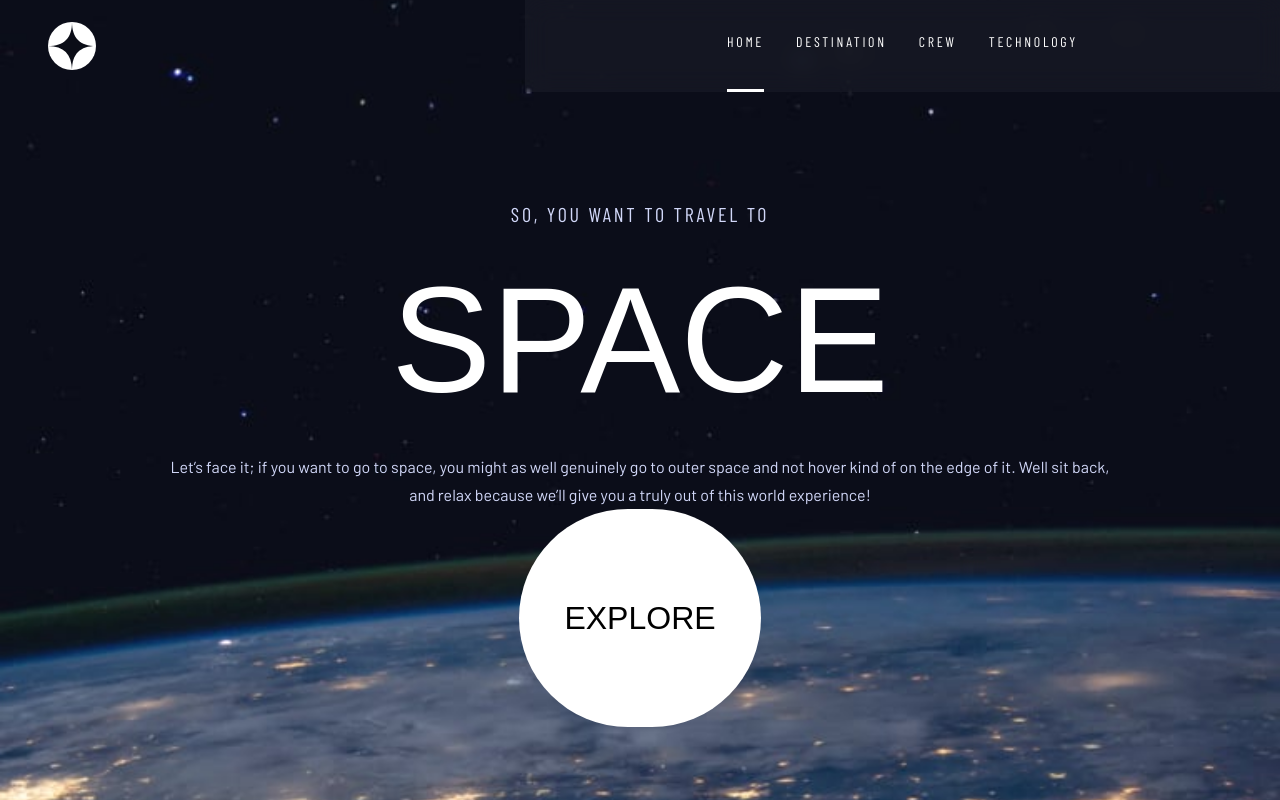
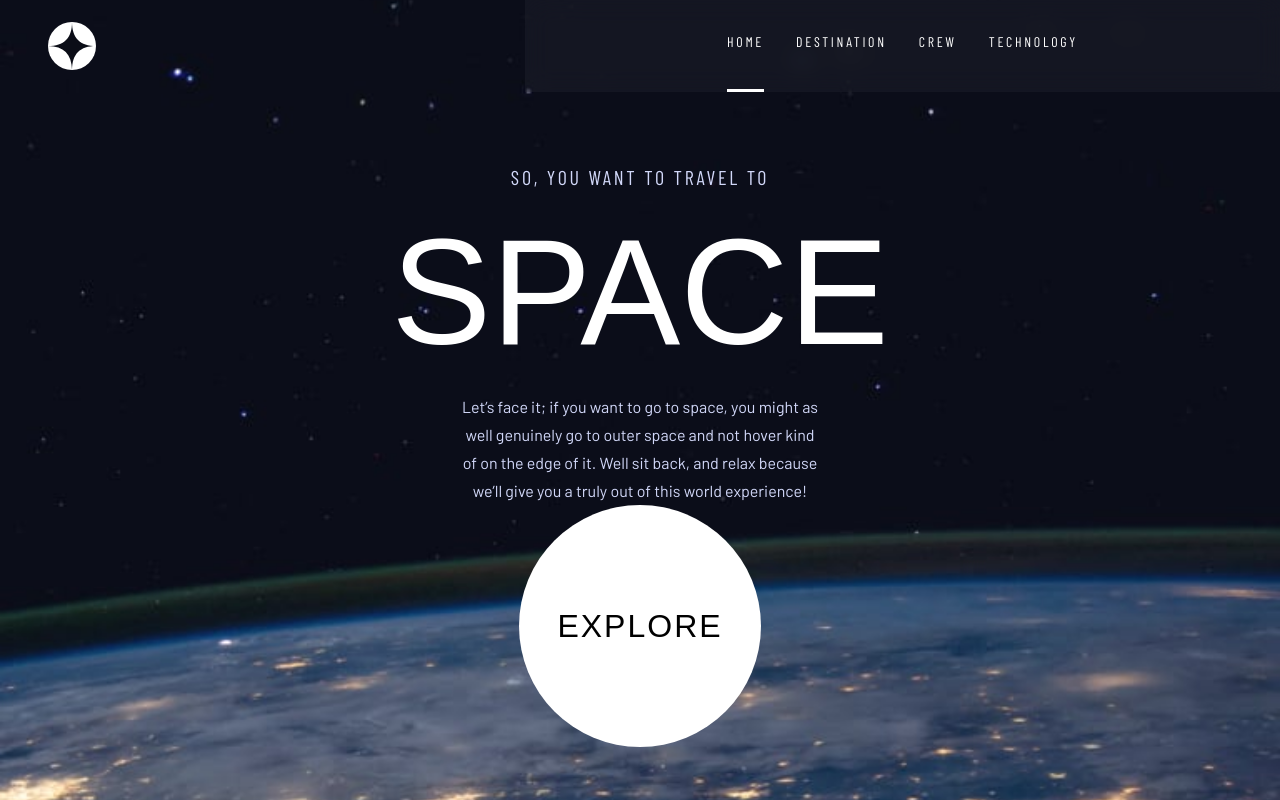
Before and after one commit to mackieva/space-tour, a Next.js app: page / in a window 1280 px wide. Built offline with nearby package versions, Linux system fonts and the light colour scheme; a web font is replaced by a local one.

Commit message:
full tab complete

```diff
--- a/src/app/page.tsx
+++ b/src/app/page.tsx
@@ -43,22 +43,24 @@ export default function Home() {
                 }}
                 className="md:hidden"
             />
-            <div className="mx-w-screen-lg z-2 relative mx-auto flex flex-col px-[24px] pt-[112px] md:h-full md:px-[160px] md:pt-[200px] lg:grid lg:h-[85vh] lg:grid-cols-2 lg:px-[165px]">
-                <div className="flex flex-col items-center justify-start lg:items-start lg:justify-center">
+            <div className="mx-w-screen-lg z-2 relative mx-auto flex h-full flex-col items-center justify-center px-[24px] pt-[112px] md:px-[160px] md:pt-[200px] lg:grid lg:grid-cols-2 lg:px-[165px] lg:pb-[130px] lg:pt-0">
+                <div className="flex max-w-[450px] flex-col items-center justify-start md:justify-center lg:items-start lg:justify-end">
                     <h5 className="subheadingTwo md:text-xl lg:text-[28px]">
                         So, you want to travel to
                     </h5>
-                    <h1 className="text-[80px] md:text-[150px]">Space</h1>
-                    <p className="mb-[81px] text-center text-lavender md:mb-0 md:text-base md:leading-[28px] lg:text-left lg:text-[15px]">
+                    <h1 className="text-[80px] leading-[1.35] md:text-[150px]">
+                        Space
+                    </h1>
+                    <p className="text-balance text-center text-lavender md:mb-0 md:text-base md:leading-[28px] lg:text-left lg:text-[18px] lg:leading-[32px]">
                         Let’s face it; if you want to go to space, you might as
                         well genuinely go to outer space and not hover kind of
                         on the edge of it. Well sit back, and relax because
                         we’ll give you a truly out of this world experience!
                     </p>
                 </div>
-                <div className="flex flex-col items-center justify-center md:mb-[90px] md:mt-auto lg:items-end lg:justify-end">
+                <div className="flex flex-col items-center justify-center md:mb-[90px] md:mt-auto lg:mb-0 lg:items-end lg:justify-end">
                     <Link
-                        className="rounded-full bg-white px-[45px] py-[85px] font-serif text-[32px] uppercase text-black lg:px-[65px] lg:py-[110px]"
+                        className="flex items-center justify-center rounded-full bg-white py-[85px] font-serif text-[32px] uppercase tracking-[2px] text-black md:h-[242px] md:w-[242px] md:px-0 lg:px-[65px] lg:py-[110px]"
                         href="/destination"
                     >
                         Explore
```
